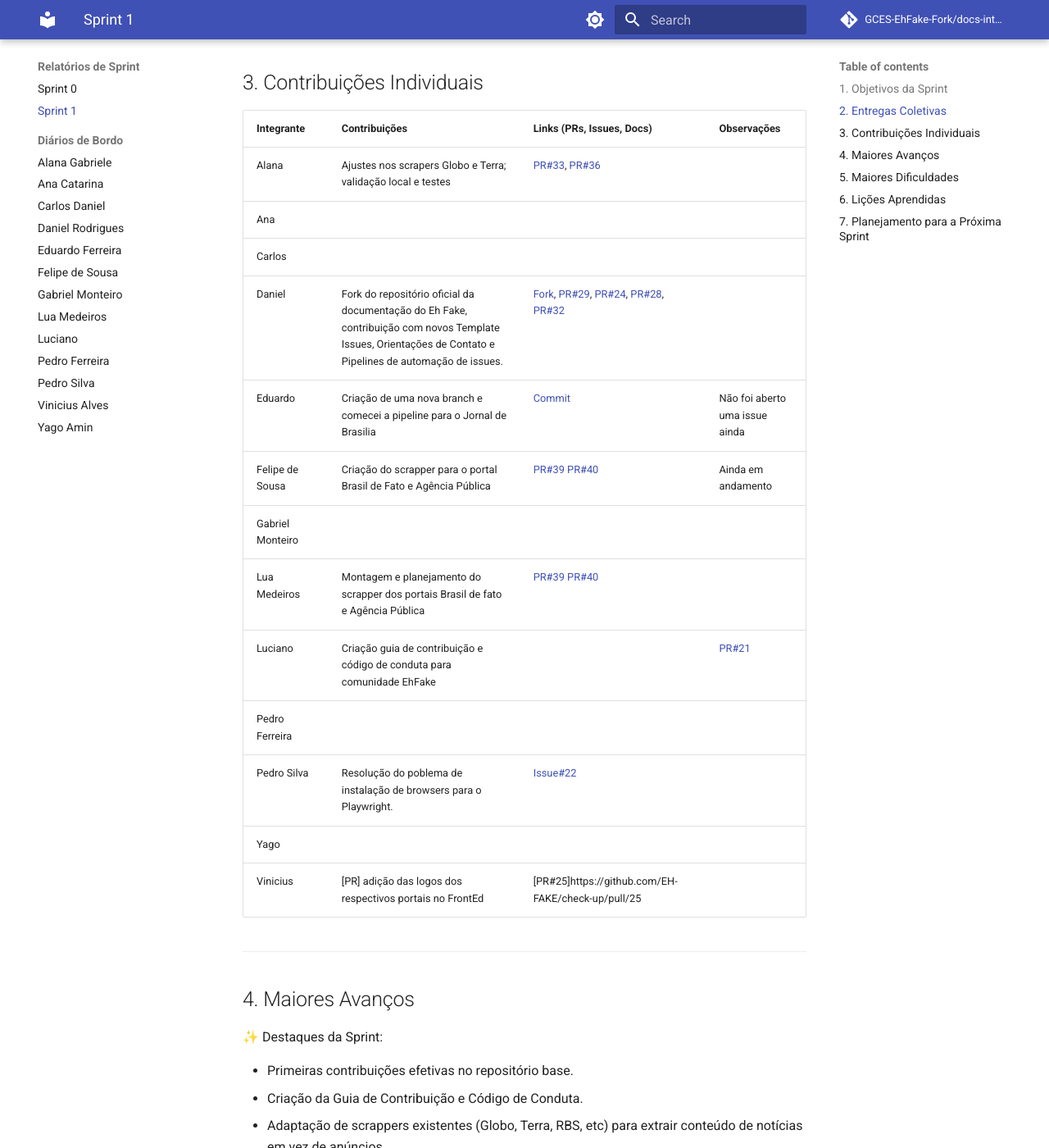
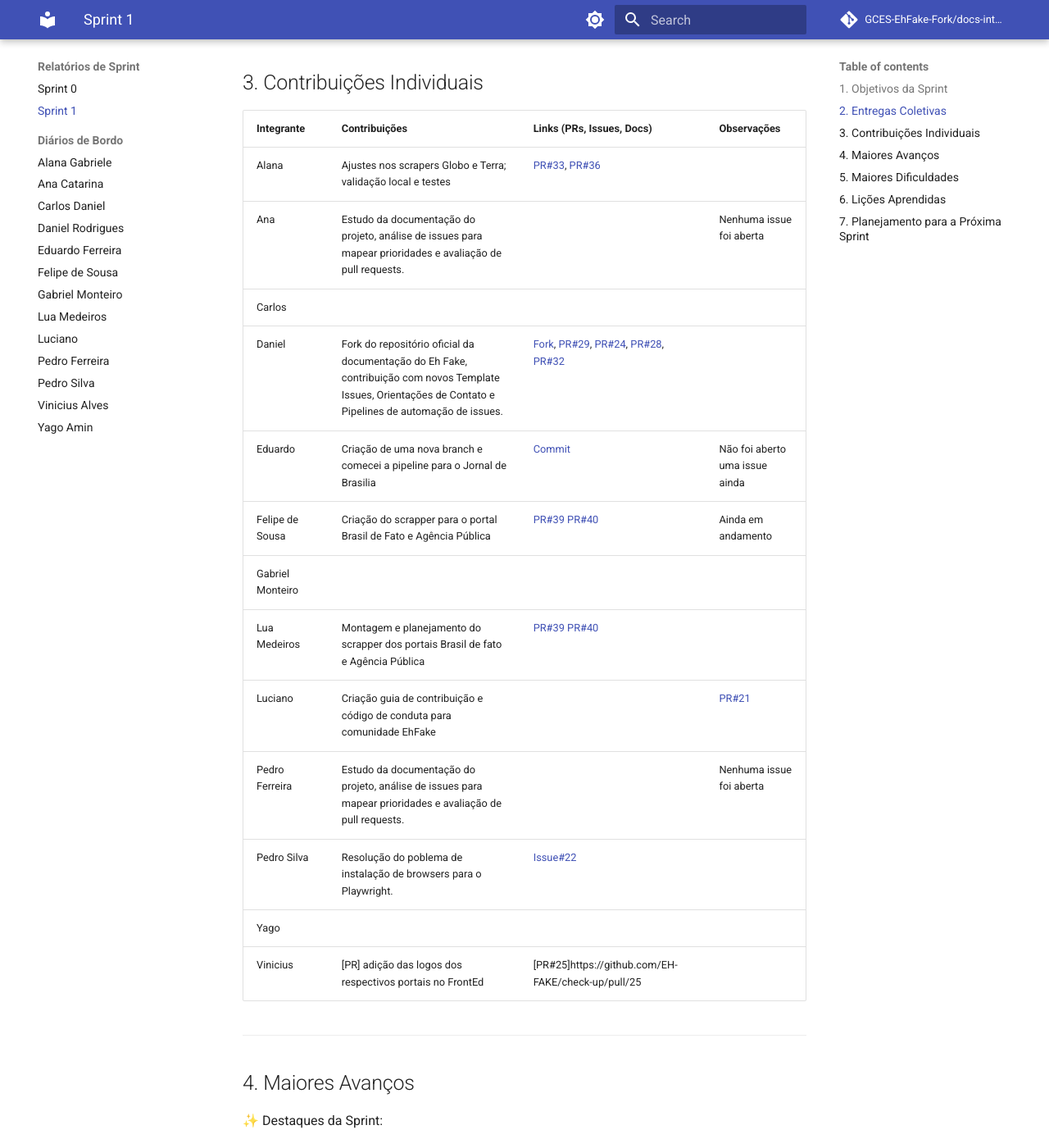
Before and after one commit to GCES-EhFake-Fork/docs-interno, an MkDocs documentation site: the page built from docs/sprints/sprint1.md, in a window 1280 px wide and 1400 px high, scrolled down 1048 px. Shown: the whole window at 82% size. Built offline with MkDocs 1.6.1 and Material for MkDocs 9.7.7, drawn with Linux system fonts in a browser that asks for light colours; comment, search, counter and statistics services are not loaded.

Commit message:
adiciona contribuições na sprint 1

```diff
--- a/docs/sprints/sprint1.md
+++ b/docs/sprints/sprint1.md
@@ -34,7 +34,7 @@
 | Integrante       | Contribuições                                                | Links (PRs, Issues, Docs)                                                                                  | Observações |
 | ---------------- | ------------------------------------------------------------ | ---------------------------------------------------------------------------------------------------------- | ----------- |
 | Alana            | Ajustes nos scrapers Globo e Terra; validação local e testes | [PR#33](https://github.com/EH-FAKE/check-up/pull/33), [PR#36](https://github.com/EH-FAKE/check-up/pull/36) |             |
-| Ana              |                                                              |                                                                                                            |             |
+| Ana              |  Estudo da documentação do projeto, análise de issues para mapear prioridades e avaliação de pull requests.                                     |                                                                                                            |  Nenhuma issue foi aberta           |
 | Carlos           |                                                              |                                                                                                            |             |
 | Daniel           | Fork do repositório oficial da documentação do Eh Fake, contribuição com novos Template Issues, Orientações de Contato e Pipelines de automação de issues.                                                             | [Fork](https://github.com/GCES-EhFake-Fork/docsOficialEhFake), [PR#29](https://github.com/EH-FAKE/check-up/pull/29), [PR#24](https://github.com/EH-FAKE/check-up/pull/24), [PR#28](https://github.com/EH-FAKE/check-up/pull/28), [PR#32](https://github.com/GCES-EhFake-Fork/docs-interno/pull/32)     |             |
 | Eduardo          | Criação de uma nova branch e comecei a pipeline para o Jornal de Brasilia                                                                                                                                                     |       [Commit](https://github.com/GCES-EhFake-Fork/checkUp/commit/44e17b06877b41d161e2117051cad2a4a1c30339)                                                                                                                                                                                                                                                                                              | Não foi aberto uma issue ainda             |
@@ -42,7 +42,7 @@
 | Gabriel Monteiro |                                                              |                                                                                                            |             |
 | Lua Medeiros     | Montagem e planejamento do scrapper dos portais Brasil de fato e Agência Pública                                                                           | [PR#39](https://github.com/EH-FAKE/check-up/pull/39) [PR#40](https://github.com/EH-FAKE/check-up/pull/40)                                                                                                                                                                                          |                    |
 | Luciano          |    Criação guia de contribuição e código de conduta para comunidade EhFake                                                                                                                                                        |                                                                                                                                                                                                                                                                                                    |        [PR#21](https://github.com/EH-FAKE/check-up/pull/21)     |
-| Pedro Ferreira   |                                                              |                                                                                                            |             |
+| Pedro Ferreira   |  Estudo da documentação do projeto, análise de issues para mapear prioridades e avaliação de pull requests.                                     |                                                                                                            |  Nenhuma issue foi aberta           |
 | Pedro Silva      |  Resolução do poblema de instalação de browsers para o Playwright.                                                           | [Issue#22](https://github.com/EH-FAKE/check-up/issues/22)                                                                                                           |             |
 | Yago             |                                                              |                                                                                                            |             |
 | Vinicius         |[PR] adição das logos dos respectivos portais no FrontEd                                                                                                                                                      | [PR#25]https://github.com/EH-FAKE/check-up/pull/25                                                                                                                                                                                                                                                                                                |             |
```
